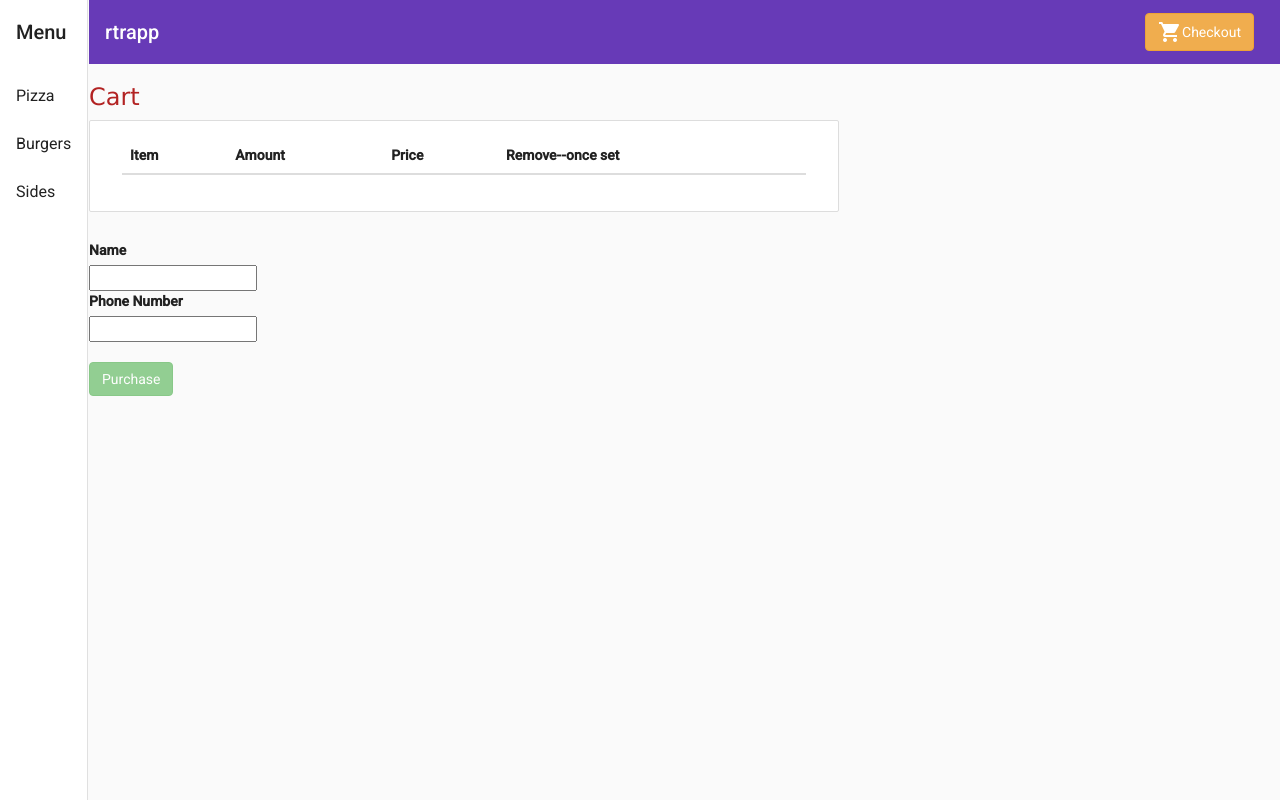
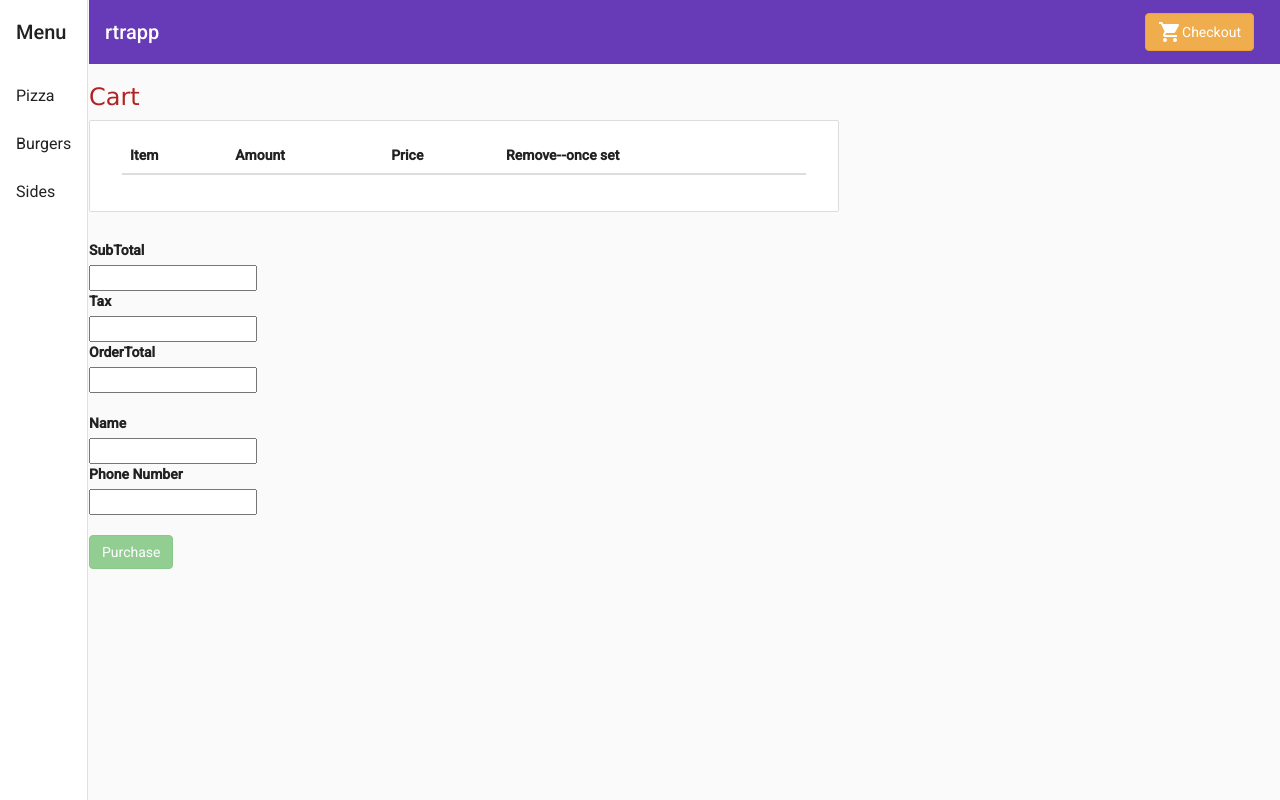
Before and after one commit to nparsley/rtrapp, an Angular app: page /cart in a window 1280 px wide. Built offline with nearby package versions, Linux system fonts and the light colour scheme.

Commit message:
cartcomponent-checkouttotalForm setup

```diff
--- a/src/app/cart/cart.component.css
+++ b/src/app/cart/cart.component.css
@@ -45,3 +45,10 @@ input {
 .btn-warning.btn-outline:hover {
   color: rgb(243, 153, 35);
 }
+
+.product-quantity {
+  width: 17%;
+  /* justify-content: unset; */
+  /* justify-self: baseline; */
+
+}
--- a/src/app/cart/cart.component.html
+++ b/src/app/cart/cart.component.html
@@ -14,16 +14,48 @@
       <tr *ngFor="let item of items; let i = index;">
         <td>{{ item.name }}</td>
         <td>
-          <button class="btn btn-warning btn-outline btn-sm material-icons material-icons">add</button>
-           {{ 'item quantity goes here' }}
-          <button class="btn btn-warning btn-outline btn-sm material-icons">remove</button>
+          <!-- <button class="btn btn-warning btn-outline btn-sm material-icons material-icons">add</button> -->
+           <input class= "product-quantity" type="number" value="1" min="1">
+          <!-- <button class="btn btn-warning btn-outline btn-sm material-icons">remove</button> -->
         </td>
         <td>{{ item.price | currency}}</td>
         <td><button (click)="removeCartItem(i)" class="btn btn-danger btn-sm">Remove</button></td>
       </tr>
     </tbody>
   </table>
+<!--   <form [formGroup]="checkoutTotal" (ngSubmit)="onCheckout()">
+    <label for="subTotal">
+      SubTotal
+    </label>
+    <input type="currency">
+
+    <label for="tax">
+      Tax
+    </label>
+    <input type="currency">
+    <label for="orderTotal">
+      OrderTotal
+    </label>
+    <input type="currency">
+  </form> -->
 </div>
+<br>
+
+<form [formGroup]="checkoutTotal" (ngSubmit)="onCheckout()">
+  <label for="subTotal">
+    SubTotal
+  </label>
+  <input type="currency">
+
+  <label for="tax">
+    Tax
+  </label>
+  <input type="currency">
+  <label for="orderTotal">
+    OrderTotal
+  </label>
+  <input type="currency">
+</form>
 
 
 <br>
@@ -45,6 +77,10 @@
   <button class="btn btn-success btn-md" type="submit" [disabled]="!checkoutForm.valid">Purchase</button>
 </form>
 
+
+
+
+
 <!--   <div *ngFor="let item of items" class="cart-item">
     <span>{{ item.name }}</span>
     <span>{{ item.price | currency }}</span>
--- a/src/app/cart/cart.component.ts
+++ b/src/app/cart/cart.component.ts
@@ -19,6 +19,11 @@ export class CartComponent implements OnInit {
   });
   item;
   deleteItems;
+  checkoutTotal = this.formbuilder.group({
+    subTotal: '',
+    tax: '',
+    orderTotal: ''
+  });
 
 
   constructor(
@@ -44,6 +49,10 @@ export class CartComponent implements OnInit {
     console.log('item was removed');
   }
 
+  onCheckout() {
+    this.checkoutTotal.reset();
+  }
+
 
   ngOnInit(): void {
 
```
